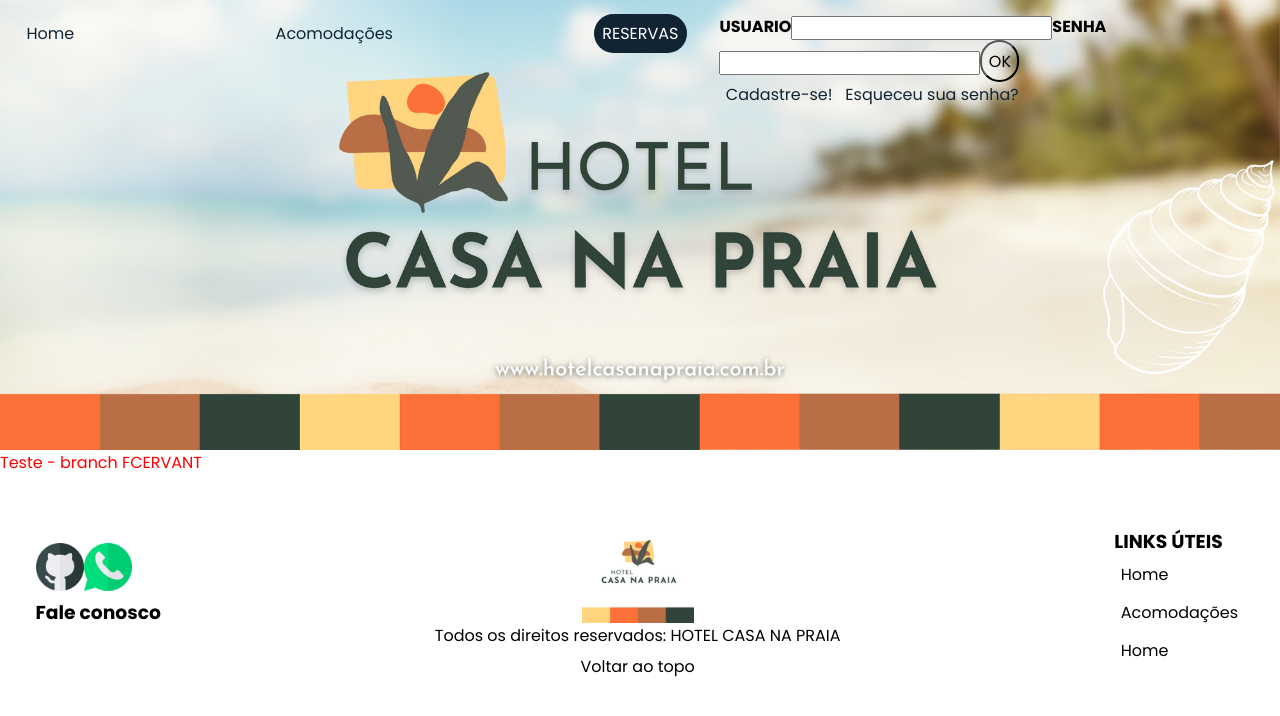
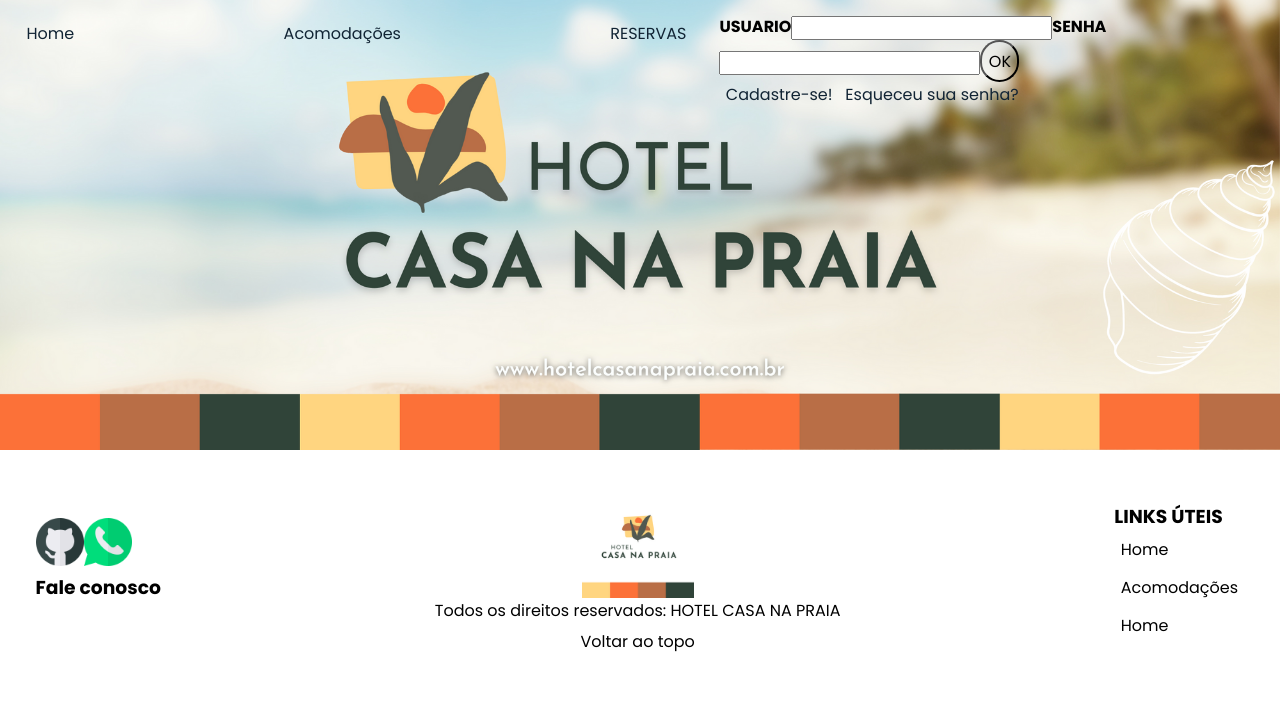
Before and after one commit to fcervant/ProjetoTexHotelVue, a Vue app: page /#/aula_vue_1/src/views/ReservasView.vue in a window 1280 px wide. Shown: the top 716 px of the page. Built offline with nearby package versions, Linux system fonts and the light colour scheme.

Commit message:
Configurando rotas

```diff
--- a/src/App.vue
+++ b/src/App.vue
@@ -27,8 +27,8 @@
         </div>
         <div id="inicio" class="navigation">
           <div><router-link to="/">Home</router-link></div>
-          <div><router-link to="/aula_vue_1/src/views/AcomodacoesView.vue">Acomodações</router-link></div>
-          <div><router-link to="/aula_vue_1/src/views/ReservasView.vue">RESERVAS</router-link></div>
+          <div><router-link to="/Acomodacoes">Acomodações</router-link></div>
+          <div><router-link to="/Reservas">RESERVAS</router-link></div>
         </div>
         <div class="campologin">
           <form action="campologin" method="post">
--- a/src/views/AcomodacoesView.vue
+++ b/src/views/AcomodacoesView.vue
@@ -184,7 +184,12 @@
 
   <script>
   // @ is an alias to /src
+    export default {
+      name: 'ReservasView',
+      components: {
 
+      }
+    }
 
   </script>
   <style scoped>
--- a/src/views/ReservasView.vue
+++ b/src/views/ReservasView.vue
@@ -5,7 +5,11 @@
 </template>
 
 <script>
-
+    export default {
+        name: 'ReservasView',
+        components: {
+        }
+    }
 </script>
 
 <style scoped>
```
Also changed, not shown: src/router/index.js (+5 -6 lines).
